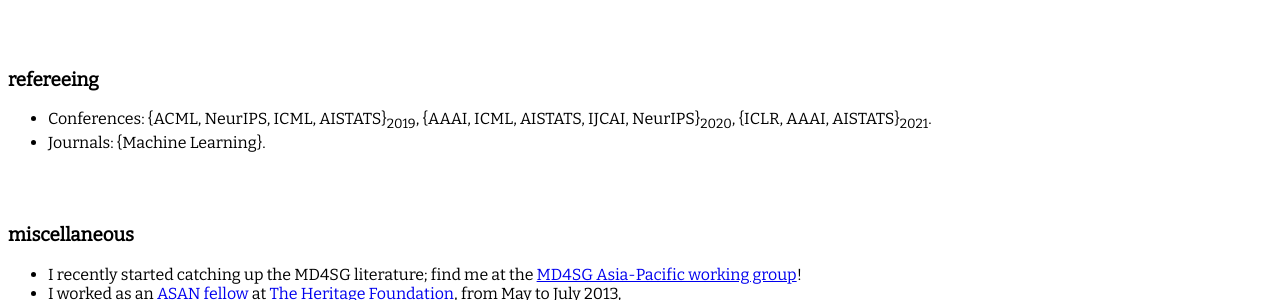
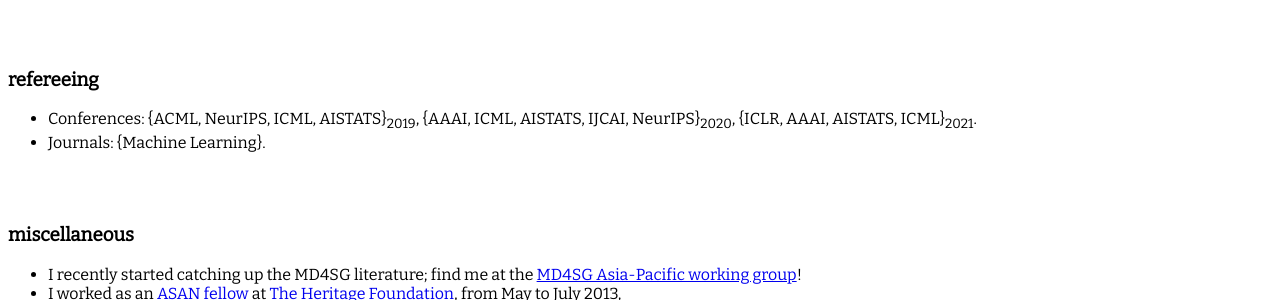
Before and after one commit to jaeho-lee/jaeho-lee.github.io, a Jekyll site: the page built from index.md, in a window 1280 px wide and 900 px high, scrolled down 1631 px. Shown: the part 416-716 px from the top of the window. Built offline with Jekyll 4.4.1, drawn with Linux system fonts in a browser that asks for light colours.

Commit message:
Update index.md

```diff
--- a/index.md
+++ b/index.md
@@ -98,7 +98,7 @@
 <br/><br/>
 
 ### refereeing
-* Conferences: {ACML, NeurIPS, ICML, AISTATS}<sub>2019</sub>, {AAAI, ICML, AISTATS, IJCAI, NeurIPS}<sub>2020</sub>, {ICLR, AAAI, AISTATS}<sub>2021</sub>.
+* Conferences: {ACML, NeurIPS, ICML, AISTATS}<sub>2019</sub>, {AAAI, ICML, AISTATS, IJCAI, NeurIPS}<sub>2020</sub>, {ICLR, AAAI, AISTATS, ICML}<sub>2021</sub>.
 * Journals: {Machine Learning}.
 
 <br/><br/>
```
